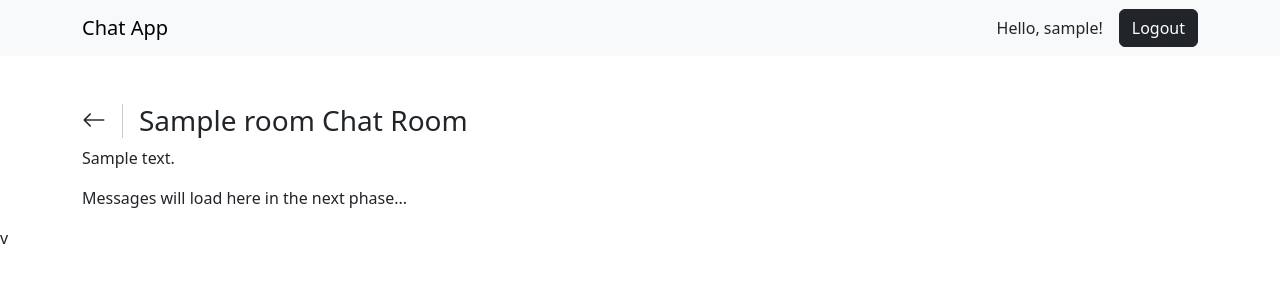
After one commit to Abh3shek/chat-app, a PHP site: page /chatroom.php?room_id=1 in a window 1280 px wide. The commit adds this page. Shown: the top 300 px of the page. Run offline with PHP 8.4, Linux system fonts and the light colour scheme; the visitor is signed in with stand-in values (Sample User, id 1); tables that the repository leaves empty or names only in its code hold one stand-in row (values such as "Sample post").

Commit message:
Added chat Room Structure

```diff
--- a/includes/header.php
+++ b/includes/header.php
@@ -5,6 +5,7 @@
     <meta name="viewport" content="width=device-width, initial-scale=1.0">
     <title><?= isset($title) ? htmlspecialchars($title) : "My Site" ?></title>
     <link href="https://cdn.jsdelivr.net/npm/bootstrap@5.3.7/dist/css/bootstrap.min.css" rel="stylesheet">
+    <link rel="stylesheet" href="https://cdn.jsdelivr.net/npm/bootstrap-icons@1.13.1/font/bootstrap-icons.min.css">
 </head>
 <body>
     <nav class="navbar navbar-expand-lg bg-light">
--- /dev/null
+++ b/public/chatroom.php
@@ -0,0 +1,53 @@
+<?php
+require_once __DIR__ . '/../includes/session.php';
+require_once __DIR__ . '/../includes/db.php';
+require_once __DIR__ . '/../includes/auth.php';
+checkAuth();
+
+if(!isset($_GET["room_id"]) || empty($_GET["room_id"])) {
+    header("Location: index.php");
+    exit();
+}
+
+$room_id = (int) $_GET['room_id'];
+
+$stmt = $pdo->prepare("SELECT name, description FROM chat_rooms WHERE id = :id");
+$stmt->execute(['id'=>$room_id]);
+$room = $stmt->fetch();
+
+if(!$room) {
+    header("Location: index.php");
+    exit();
+}
+
+$title = $room['name'] . " Chatroom";
+include '../includes/header.php';  // This includes the navbar
+?>
+
+<div class="container mt-5">
+    <div class="col-md-6 d-flex align-items-center gap-3">
+        <h4><a href="index.php" class="cursor-pointer link-dark"><i class="bi bi-arrow-left"></i></a></h4>
+        <div class="mb-2 vr"></div>
+        <h3 style="cursor: pointer;" class="pe-3" data-bs-toggle="tooltip" data-bs-placement="right" data-bs-title="<?php echo htmlspecialchars($room['description']); ?>" Tooltip on right>
+            <?php echo htmlspecialchars($room['name']); ?> Chat Room
+        </h3>
+
+    </div>
+    <p><?php echo htmlspecialchars($room['description']); ?></p>
+
+    <p>Messages will load here in the next phase...</p>
+
+</div>
+
+<script src="https://cdn.jsdelivr.net/npm/bootstrap@5.3.0-alpha1/dist/js/bootstrap.bundle.min.js"></script>v
+<script>
+  // Manually initialize the tooltip for the heading
+  var tooltipTriggerList = Array.from(document.querySelectorAll('[data-bs-toggle="tooltip"]'));
+  tooltipTriggerList.forEach(function (tooltipTriggerEl) {
+    new bootstrap.Tooltip(tooltipTriggerEl);
+  });
+</script>
+
+<?php
+include '../includes/footer.php';  // Include the footer
+?>
--- a/public/register.php
+++ b/public/register.php
@@ -70,7 +70,7 @@ if ($_SERVER["REQUEST_METHOD"] === "POST" && isset($_POST['register'])) {
         <label for="inputUserName" class="form-label">Username</label>
         <div class="input-group">
           <span class="input-group-text">@</span>
-          <input type="text" name="username" class="form-control" id="inputUserName" placeholder="john_doe" required>
+          <input type="text" name="username" class="form-control" id="inputUserName" placeholder="nickname" required>
         </div>
       </div>
 
```
Also changed, not shown: public/index.php (+18 -0 lines).
